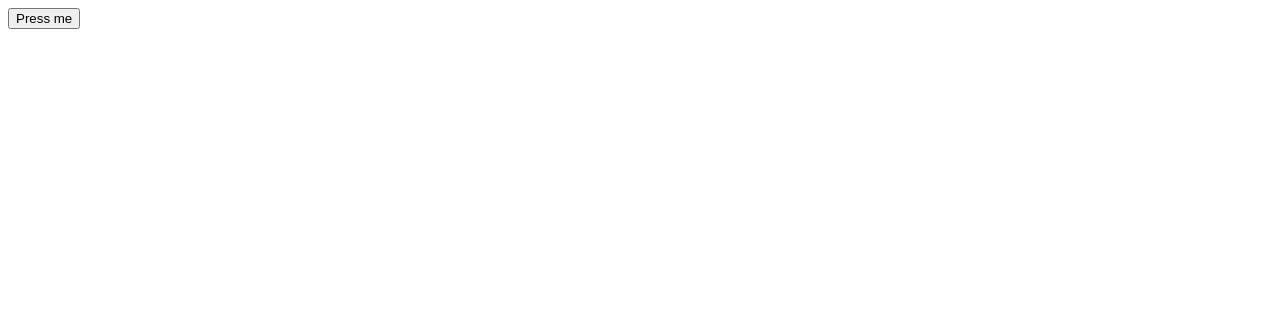
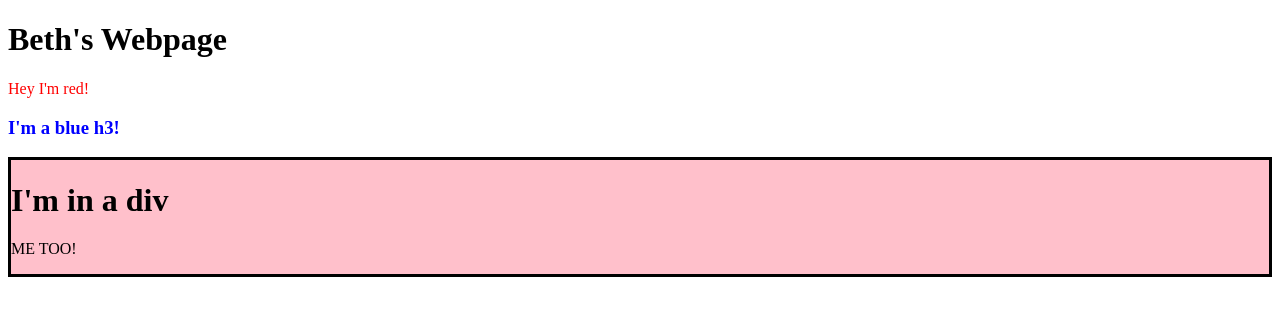
Before and after one commit to BethQ321/jsSandbox, a plain HTML site: page index.html in a window 1280 px wide. Drawn offline with Linux system fonts and the light colour scheme.

Commit message:
practiced DOM manipulation

```diff
--- a/index.html
+++ b/index.html
@@ -7,8 +7,8 @@
     </head>
 
     <body>
-        <button>Press me</button>
-        <div id="greeting"></div>
+        <h1>Beth's Webpage</h1>
+        <div id="container"></div>
     </body>
 
     <script src="javascript.js"></script>
--- a/javascript.js
+++ b/javascript.js
@@ -1,32 +1,34 @@
-function add7(a) {
-    return a + 7;
-}
+const container = document.querySelector("#container");
 
-let b = 5;
-console.log(b);
+const content = document.createElement("p");
+content.classList.add("content");
+content.textContent = "Hey I'm red!";
+content.style.color = "red";
 
-let c = add7(b);
-console.log(c);
+container.appendChild(content);
 
-function multiply(a, b) {
-    return a*b;
-}
+const moreContent = document.createElement("h3");
+moreContent.classList.add("moreContent");
+moreContent.textContent = "I'm a blue h3!";
+moreContent.style.color = "blue";
 
-let d = multiply(3, 2);
-console.log(d);
+container.appendChild(moreContent);
 
-function capitalize(word) {
-    let lowerWord = word.toLowerCase();
-    let capWord = lowerWord.charAt(0).toUpperCase() + lowerWord.slice(1);
-    return capWord;
-}
+const subContainer = document.createElement("div");
+subContainer.classList.add("subContainer");
+subContainer.style.border = "solid";
+subContainer.style.backgroundColor = "pink";
 
-let result = capitalize("jumPER");
-console.log(result);
+const headline = document.createElement("h1");
+headline.classList.add("headline");
+headline.textContent = "I'm in a div";
 
-function lastLetter(string) {
-    return string.slice(-1);
-}
+subContainer.appendChild(headline);
 
-let result2 = lastLetter("monkey");
-console.log(result2);
+const paragraph = document.createElement("p");
+// paragraph.classList.add("paragraph");
+paragraph.textContent = "ME TOO!";
+
+subContainer.appendChild(paragraph);
+
+container.appendChild(subContainer);
```
